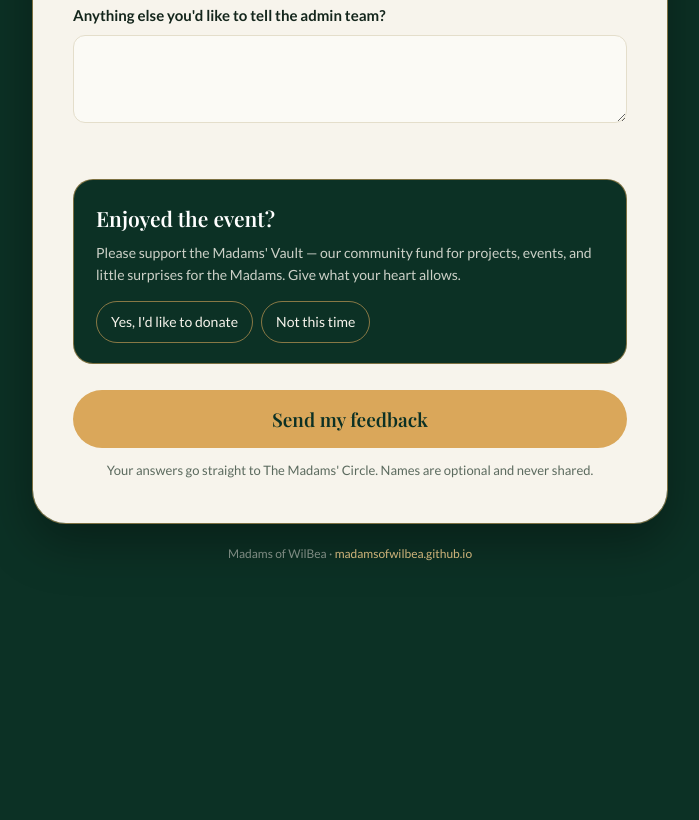
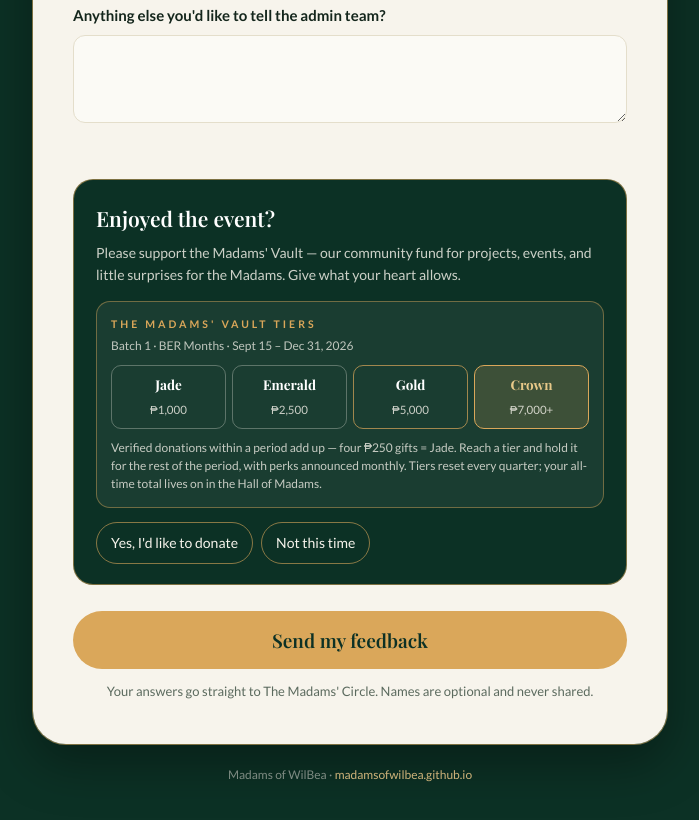
Before and after one commit to madamsofwilbea/events-feedback, a plain HTML site: page index.html in a window 1280 px wide. Shown: the part 2425-3245 px from the top of the page, without its empty margins (290-989 px from the left). Before the commit the page ends 3024 px from the top, so only its background shows below. Drawn offline with nearby package versions, Linux system fonts and the light colour scheme; a web font is replaced by a local one.

Commit message:
Add files via upload

```diff
--- a/index.html
+++ b/index.html
@@ -68,6 +68,18 @@
   .vault p{font-size:14px;color:color-mix(in srgb,var(--paper) 82%,transparent);margin-bottom:14px;}
   .vault .chips span{background:transparent;border-color:color-mix(in srgb,var(--accent) 60%,transparent);color:var(--paper);}
   .vault .chips input:checked+span{background:var(--accent);border-color:var(--accent);color:var(--deep);}
+  .vault .tiers{margin:0 0 14px;padding:14px;border-radius:14px;background:color-mix(in srgb,#fff 6%,transparent);border:1.5px solid color-mix(in srgb,var(--accent) 45%,transparent);}
+  .vault .tiers-kicker{font-size:10.5px;letter-spacing:3px;text-transform:uppercase;font-weight:700;color:var(--accent);}
+  .vault .tiers-period{font-size:12px;color:color-mix(in srgb,var(--paper) 75%,transparent);margin:3px 0 10px;}
+  .vault .ladder{display:grid;grid-template-columns:repeat(4,1fr);gap:6px;}
+  .vault .tier{border-radius:10px;padding:8px 4px 7px;text-align:center;border:1.5px solid color-mix(in srgb,var(--paper) 30%,transparent);}
+  .vault .tier b{display:block;font-family:var(--heading);font-size:13.5px;color:#fff;}
+  .vault .tier i{font-style:normal;font-size:11.5px;color:color-mix(in srgb,var(--paper) 80%,transparent);}
+  .vault .tier.tier-crown{border-color:var(--accent);background:color-mix(in srgb,var(--accent) 18%,transparent);} .vault .tier.tier-crown b{color:var(--accent-light);}
+  .vault .tier.gold{border-color:color-mix(in srgb,var(--accent) 70%,transparent);}
+  .vault .tiers-fine{font-size:12px;line-height:1.5;color:color-mix(in srgb,var(--paper) 78%,transparent);margin-top:10px;}
+  .vault .same-note{font-size:12.5px;line-height:1.45;color:var(--accent-light);margin:-2px 0 10px;}
+  @media (max-width:480px){ .vault .ladder{grid-template-columns:repeat(2,1fr);} }
   .donate{display:none;margin-top:18px;padding-top:18px;border-top:1px solid color-mix(in srgb,var(--accent) 40%,transparent);}
   .donate.show{display:block;}
   .donate .q>label,.donate .q>.qlabel,.donate .row label{display:block;font-weight:700;font-size:15px;margin-bottom:8px;color:var(--paper);}
@@ -124,6 +136,17 @@
       <div class="vault" id="vaultBox">
         <h3 id="vTitle"></h3>
         <p id="vText"></p>
+        <div class="tiers" id="tiersBox">
+          <div class="tiers-kicker">The Madams' Vault Tiers</div>
+          <div class="tiers-period" id="tiersPeriod"></div>
+          <div class="ladder">
+            <div class="tier"><b>Jade</b><i>₱1,000</i></div>
+            <div class="tier"><b>Emerald</b><i>₱2,500</i></div>
+            <div class="tier gold"><b>Gold</b><i>₱5,000</i></div>
+            <div class="tier tier-crown"><b>Crown</b><i>₱7,000+</i></div>
+          </div>
+          <div class="tiers-fine">Verified donations within a period add up — four ₱250 gifts = Jade. Reach a tier and hold it for the rest of the period, with perks announced monthly. Tiers reset every quarter; your all-time total lives on in the Hall of Madams.</div>
+        </div>
         <div class="chips">
           <label><input type="radio" name="__vault" value="yes"><span id="vYes"></span></label>
           <label><input type="radio" name="__vault" value="no"><span id="vNo"></span></label>
@@ -151,13 +174,14 @@
             <div class="qr" id="qrBox"><div class="cap" id="qrCap"></div><img id="qrImg" alt=""></div>
           </div>
           <div class="q">
-            <div class="qlabel">Would you like to be known, or keep it anonymous?</div>
+            <div class="qlabel">Would you like to be known, or keep it anonymous? <span class="hint">(anonymous gifts are welcome, but only named donations can be tracked toward a tier)</span></div>
             <div class="chips">
               <label><input type="radio" name="__anon" value="known"><span>You can know it's me</span></label>
               <label><input type="radio" name="__anon" value="anon"><span>Keep it anonymous</span></label>
             </div>
           </div>
           <div id="donorDetails" style="display:none">
+            <div class="same-note">Use the same email and IG handle you use on the Vault page, so this donation adds up toward your tier.</div>
             <div class="q"><label for="dName">Full name</label><input type="text" id="dName" autocomplete="name"></div>
             <div class="q row">
               <div><label for="dEmail">Email</label><input type="email" id="dEmail" autocomplete="email"></div>
@@ -227,8 +251,9 @@ const CONFIG = {
     text: "Please support the Madams' Vault — our community fund for projects, events, and little surprises for the Madams. Give what your heart allows.",
     yes: "Yes, I'd like to donate",
     no: "Not this time",
+    tiersPeriod: "Batch 1 · BER Months · Sept 15 – Dec 31, 2026",   // set to "" to hide the tier ladder
     thanksTitle: "Salamat, Fam!",
-    thanksText: "Your feedback is with the admin team, and your donation is on its way. The Madams' Circle will verify your proof of payment and send your thank-you shortly. Your kindness keeps our community glowing. 💚"
+    thanksText: "Your feedback is with the admin team, and your donation is on its way. The Madams' Circle will verify your proof of payment and send your thank-you shortly. Your kindness keeps our community glowing. 💚 Named donations count toward The Madams' Vault Tiers — once verified, your thank-you email will show your running total and tier. 👑"
   },
   vaultSubmitUrl: "https://script.google.com/macros/s/AKfycbxxmglFWPJMOhdX40ZNq6hnJuUf8rCsV8GMb5_CR8ZZ7Nnvc5pMxso3Ky5AGY9eYx34/exec", // the Vault's own backend (same as the Vault page)
 
@@ -314,6 +339,7 @@ const V = CONFIG.vault || {};
 if (V.enabled) {
   $("vTitle").textContent = V.title; $("vText").textContent = V.text; $("vYes").textContent = V.yes; $("vNo").textContent = V.no;
   $("doneVaultTitle").textContent = V.thanksTitle; $("doneVaultText").textContent = V.thanksText;
+  if (V.tiersPeriod) { $("tiersPeriod").textContent = V.tiersPeriod; } else { $("tiersBox").style.display = "none"; }
   form.addEventListener("change", e => {
     if (e.target.name === "__vault") { $("donate").classList.toggle("show", e.target.value === "yes"); }
     if (e.target.name === "__anon") {
@@ -439,7 +465,7 @@ form.addEventListener("submit", async e => {
       const pf = answers.find(a => a.type === "file"); if (pf) pf.value = { dataUrl, name: gift.proof.name || "proof.jpg" };
       const known = gift.anon === "known";
       await submitToVault({ name: known ? $("dName").value.trim() : "Anonymous", email: known ? $("dEmail").value.trim() : "", mobile: "", handle: known ? $("dHandle").value.trim() : "",
-        member: known ? "Known donor" : "Anonymous", amount: pesoFmt(gift.amt), payment: QR_LABELS[gift.method], proof: dataUrl, proofName: gift.proof.name || "proof.jpg", source: "events-feedback: " + CONFIG.event });
+        member: known ? "Known donor" : "Anonymous", wall: known ? "Yes, with IG handle" : "Anonymous", amount: pesoFmt(gift.amt), payment: QR_LABELS[gift.method], proof: dataUrl, proofName: gift.proof.name || "proof.jpg", source: "events-feedback: " + CONFIG.event });
       $("doneVaultAmt").textContent = pesoFmt(gift.amt);
     }
     await fetch(CONFIG.submitUrl, { method: "POST", mode: "no-cors", headers: { "Content-Type": "text/plain;charset=utf-8" },
```
